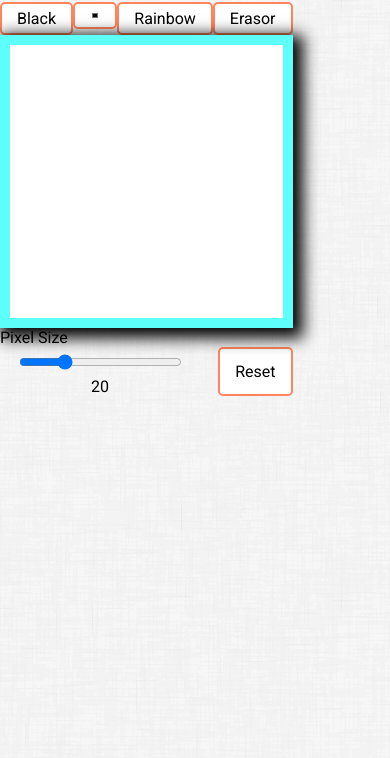
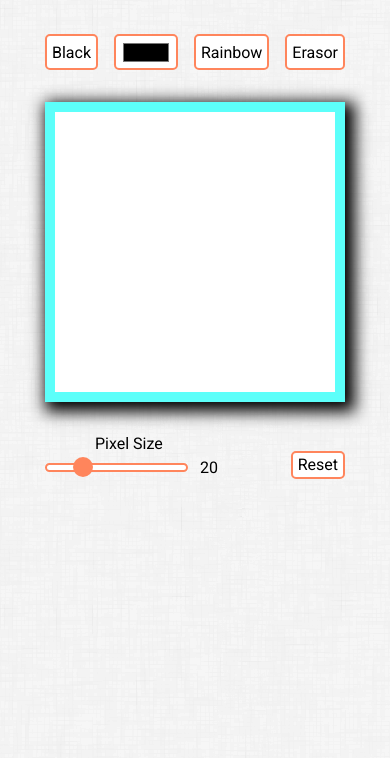
Before and after one commit to charliebarger/Etch-a-Sketch, a plain HTML site: page index.html in a window 390 px wide. Shown: the part 86-844 px from the top of the page. Drawn offline with nearby package versions, Linux system fonts and the light colour scheme.

Commit message:
worked on responsiveness

```diff
--- a/styles.css
+++ b/styles.css
@@ -4,20 +4,28 @@
   margin: 0;
   padding: 0;
   font-family: "Roboto", sans-serif;
+  box-sizing: border-box;
 }
-body > section,
-body > header {
-  margin: 1.5rem auto;
+
+body > * {
+  margin: 2rem 0rem;
 }
+
 html {
   background-image: url("./Images/furley_bg.png");
+}
+body {
+  display: flex;
+  flex-direction: column;
+
+  align-items: center;
+  min-height: 100vh;
 }
 .sketch-container {
   position: relative;
   display: block;
-  border: rgba(red, green, blue, alpha);
-  width: 70vw;
-
+  margin: 2rem 0rem;
+  width: 300px;
   background: white;
   box-shadow: 5px 5px 15px 5px #000000;
   border: #5cfffa solid 10px;
@@ -29,12 +37,13 @@ html {
 }
 button,
 input {
-  padding: 5px 15px;
+  padding: 2.5px 5px;
   border: #ff855c solid 2px;
   color: black;
   font-size: 1rem;
   background: white;
   border-radius: 5px;
+  box-sizing: content-box;
 }
 button:hover,
 input:hover {
@@ -46,10 +55,10 @@ input:focus {
   outline: none;
 }
 .button-wrapper {
-  width: 75vw;
+  width: 300px;
   display: flex;
   justify-content: space-between;
-  margin-top: 1rem;
+  margin: 1rem 0px;
 }
 
 .content {
@@ -62,16 +71,12 @@ input:focus {
 
 .content div {
 }
+
 .slideWrapper {
-  width: 200px;
   display: flex;
-  align-items: center;
-  justify-content: space-evenly;
 }
-.slideformat {
-  display: flex;
-  flex-direction: column;
-  align-items: center;
+.number {
+  width: 30px;
 }
 
 h1 {
@@ -84,9 +89,47 @@ h1 {
 .reset-wrapper {
   display: flex;
   justify-content: space-between;
-  width: 75vw;
+
+  width: 300px;
+}
+
+.slideformat {
+  display: flex;
+  align-items: center;
+  justify-content: center;
 }
 
 header {
   margin-bottom: 0px;
 }
+
+.slider {
+  width: 90%;
+  height: 0px;
+  border-radius: 20px;
+  -webkit-appearance: none;
+  background: white;
+  border: #ff855c solid 2px;
+}
+.slideformat span {
+  margin-left: 12px;
+}
+.slider::-webkit-slider-thumb {
+  -webkit-appearance: none;
+  appearance: none;
+  width: 20px;
+  height: 20px;
+  border-radius: 30px;
+  background: #ff855c;
+}
+
+.Pixels {
+  position: relative;
+  left: 50px;
+  font-size: 1rem;
+}
+
+.reset-button {
+  position: relative;
+  bottom: 2.5px;
+}
```
